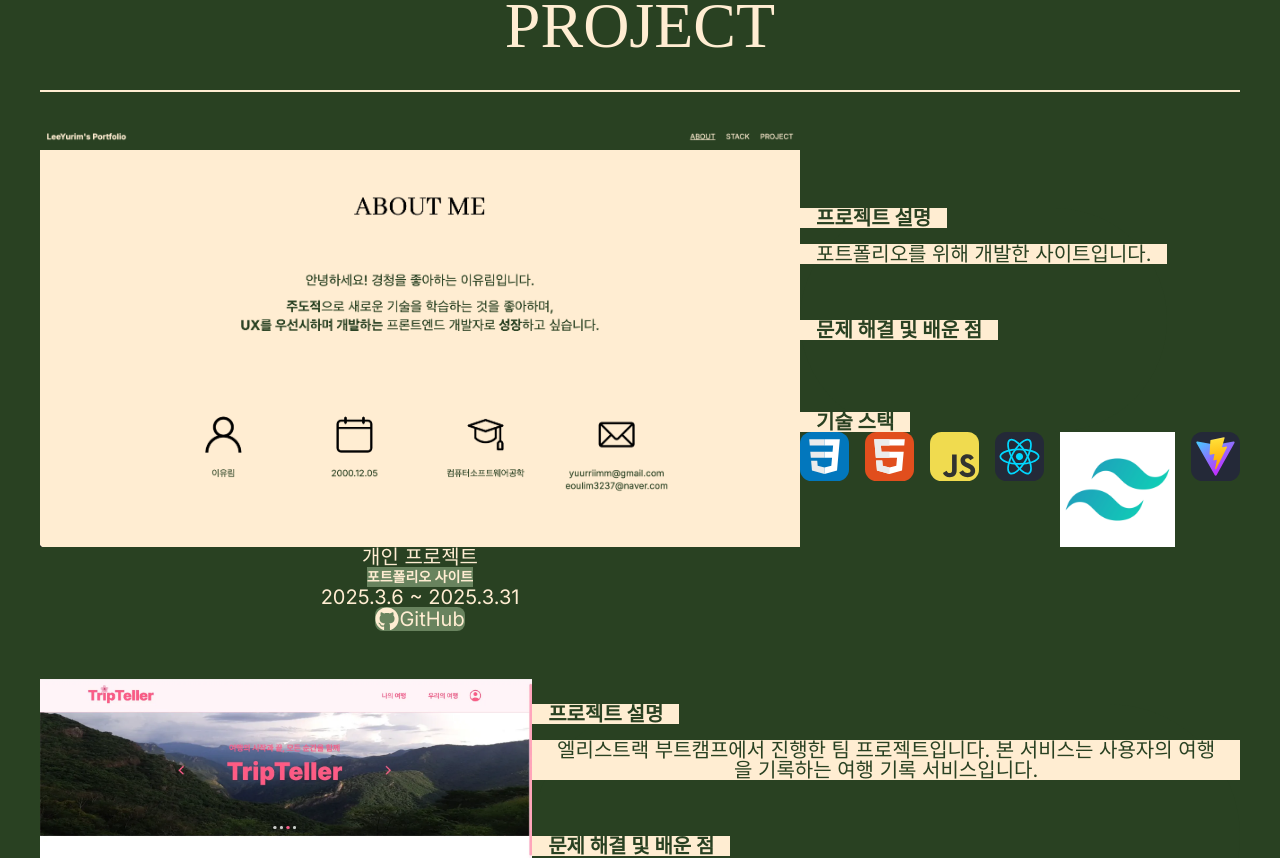
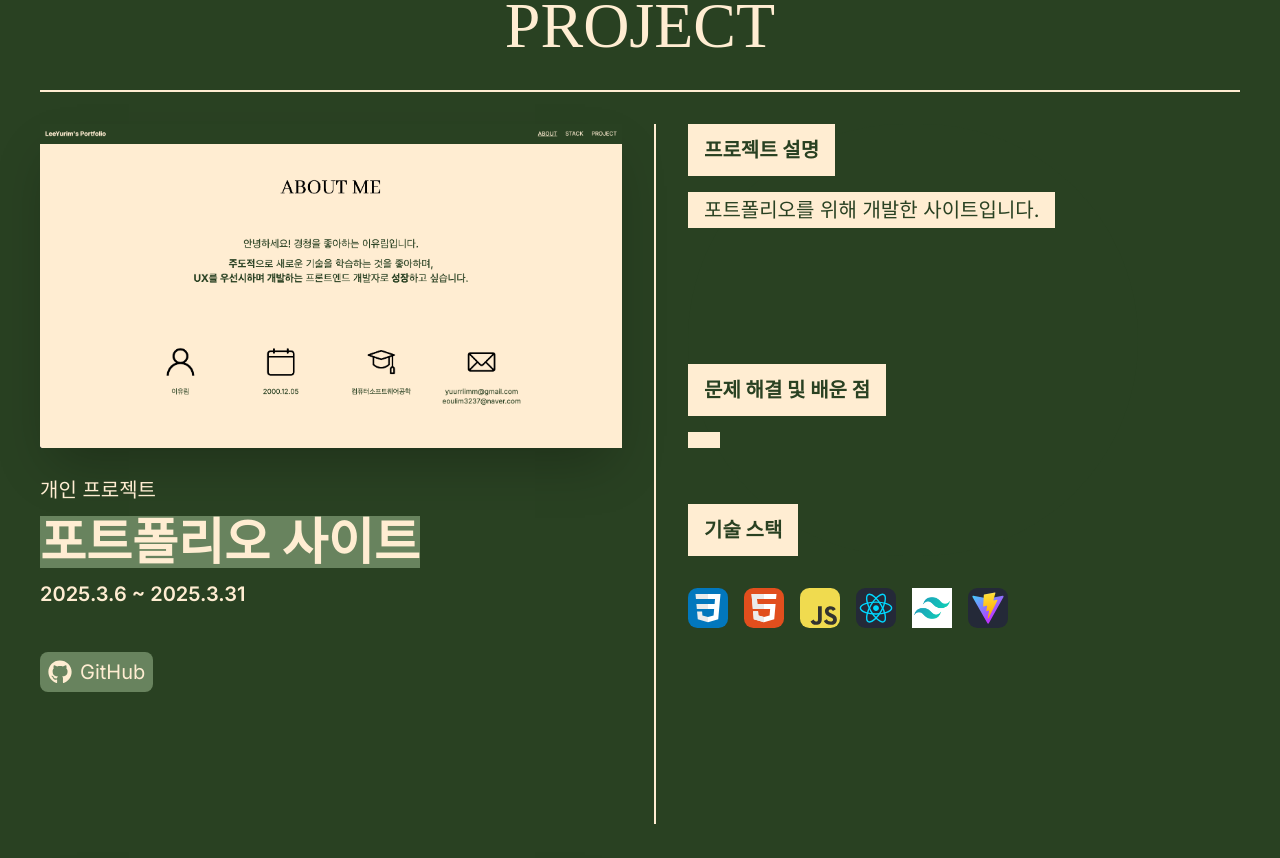
Before and after one commit to yurim1205/yurim_portfolio, a React (Vite) app in the folder yurim-portfolio/: page / in a window 1280 px wide. Shown: the part 3600-4458 px from the top of the page. Built offline with nearby package versions, Linux system fonts and the light colour scheme; a web font is replaced by a local one.

Commit message:
feat: css 설정 추가, 경로 추가

```diff
--- a/yurim-portfolio/tailwind.config.js
+++ b/yurim-portfolio/tailwind.config.js
@@ -5,7 +5,8 @@
     "./src/components/common/header.jsx",
     "./src/components/about/about.jsx",
     "./src/components/stack/stackList.jsx",
-    "./src/components/project/project.jsx"
+    "./src/components/project/project.jsx",
+    "./src/components/project/projectItem.jsx"
   ],
   theme: {
     extend: {
@@ -21,6 +22,10 @@
       margin: {
         '96': '24rem',
       },
+      boxShadow: {
+        '3xl': '0 15px 30px rgba(0, 0, 0, 0.1)',
+        '4xl': '0 20px 40px rgba(0, 0, 0, 0.1)',
+      },
     },
   },
   plugins: [],
```
